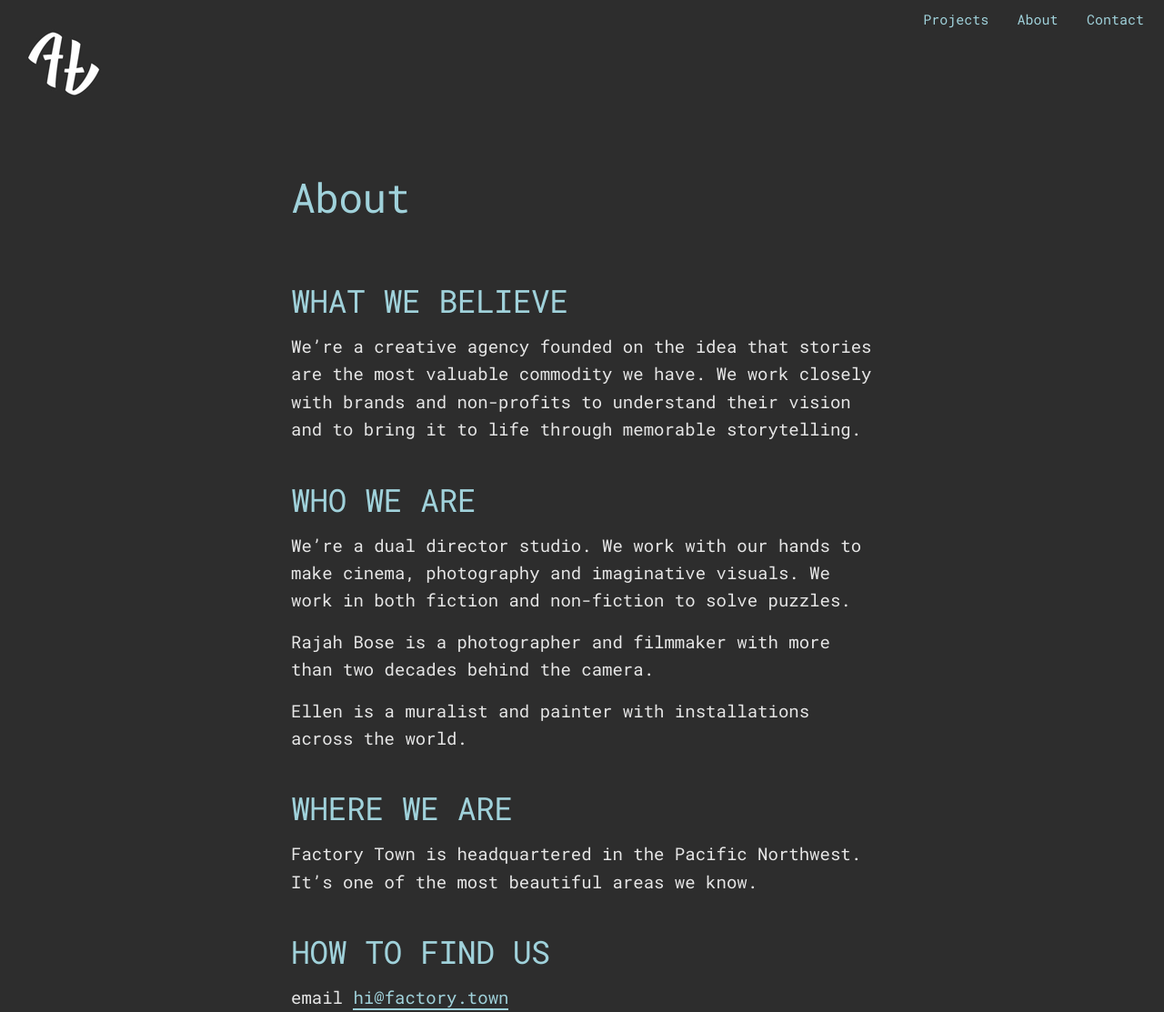
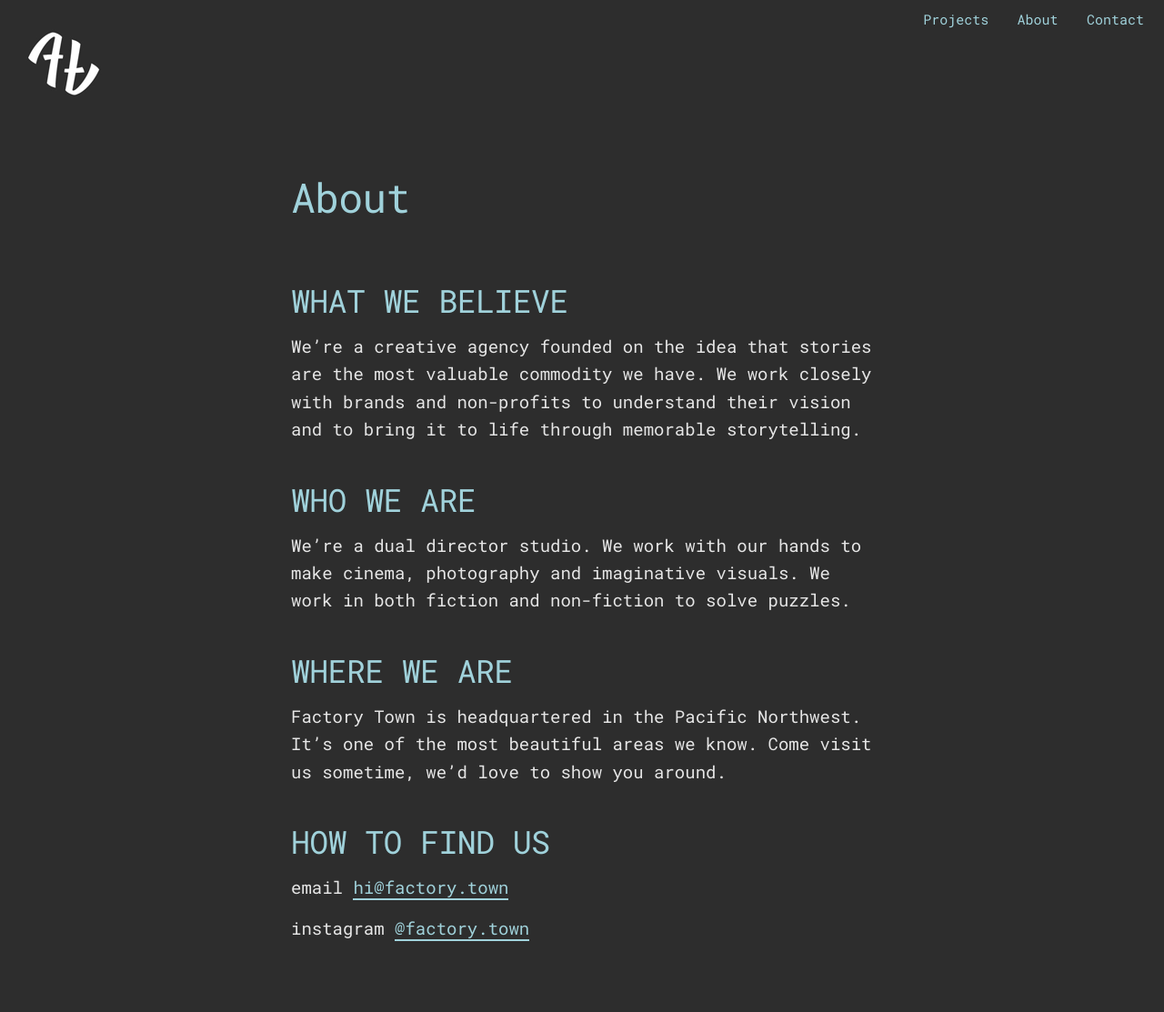
Before and after one commit to factorytown/factorytown.github.io, a Jekyll site: the page built from _pages/about.md, in a window 1280 px wide, cut to the strip 0-1113 px from the top of the page. Shown: the whole strip at 91% size. Built offline with Jekyll 4.4.1, drawn with Linux system fonts in a browser that asks for light colours; nearby versions of some CDN libraries.

Commit message:
Updated About

```diff
--- a/_pages/about.md
+++ b/_pages/about.md
@@ -4,19 +4,15 @@
 
 ## WHAT WE BELIEVE
 
- We're a creative agency founded on the idea that stories are the most valuable commodity we have. We work closely with brands and non-profits to understand their vision and to bring it to life through memorable storytelling.
+We're a creative agency founded on the idea that stories are the most valuable commodity we have. We work closely with brands and non-profits to understand their vision and to bring it to life through memorable storytelling.
 
 ## WHO WE ARE
 
 We're a dual director studio. We work with our hands to make cinema, photography and  imaginative visuals. We work in both fiction and non-fiction to solve puzzles.
 
-Rajah Bose is a photographer and filmmaker with more than two decades behind the camera.
-
-Ellen is a muralist and painter with installations across the world.
-
 ## WHERE WE ARE
 
-Factory Town is headquartered in the Pacific Northwest. It's one of the most beautiful areas we know.
+Factory Town is headquartered in the Pacific Northwest. It's one of the most beautiful areas we know. Come visit us sometime, we'd love to show you around.
 
 ## HOW TO FIND US
 
```
